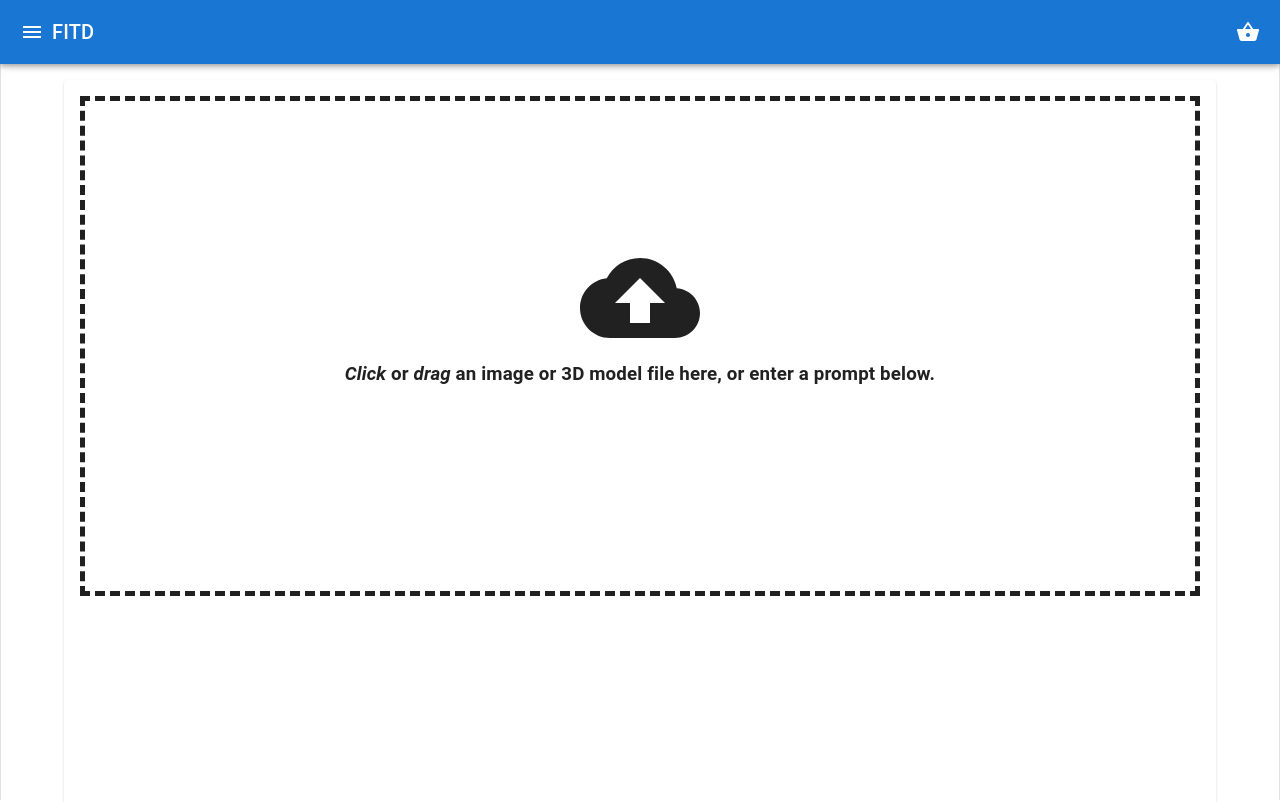
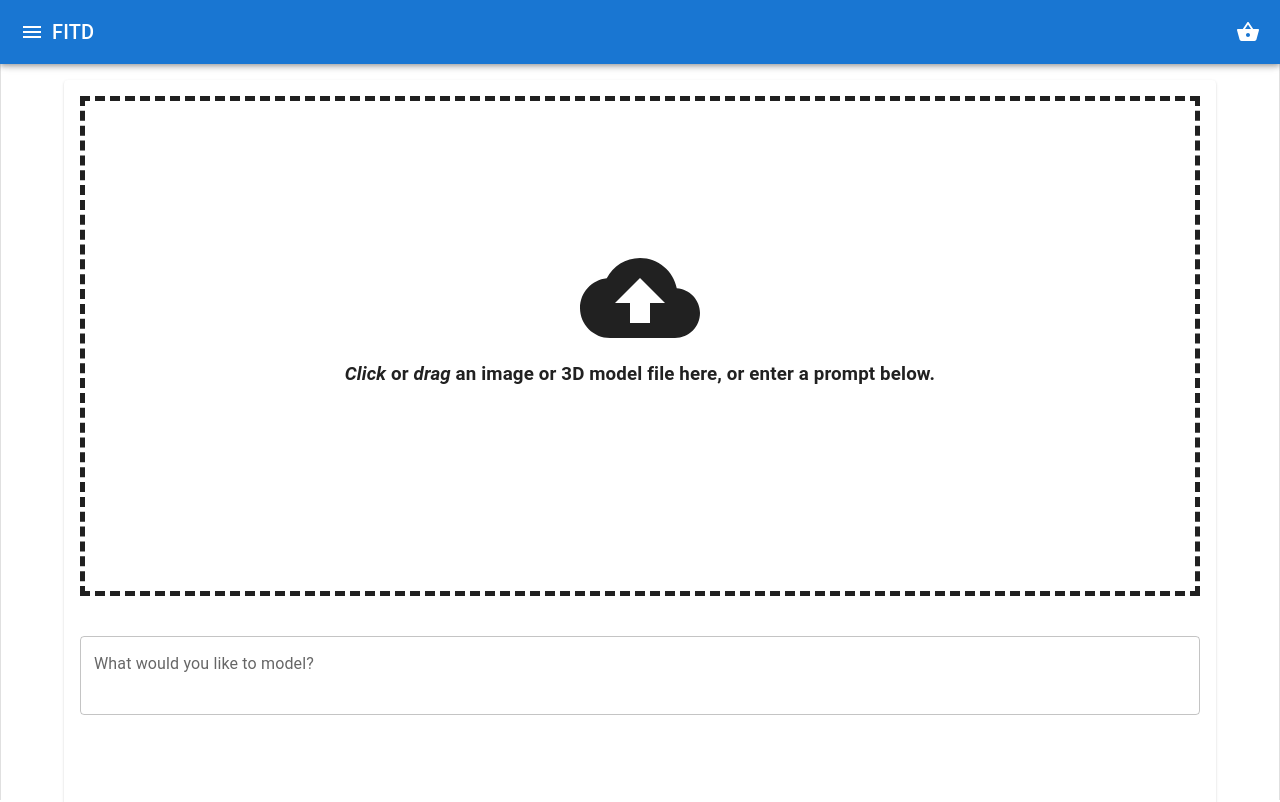
Before and after one commit to Peterg101/shopify-redux, a React (Create React App) app: page / in a window 1280 px wide. Shown: the top 802 px of the page. Built offline with nearby package versions, Linux system fonts and the light colour scheme.

Commit message:
ai text prompt is back on the menu

```diff
--- a/public/index.html
+++ b/public/index.html
@@ -14,7 +14,7 @@
       manifest.json provides metadata used when your web app is installed on a
       user's mobile device or desktop. See https://developers.google.com/web/fundamentals/web-app-manifest/
     -->
-    <link rel="manifest" href="%PUBLIC_URL%/manifest.json" />
+    <!-- <link rel="manifest" href="%PUBLIC_URL%/manifest.json" /> -->
     <!--
       Notice the use of %PUBLIC_URL% in the tags above.
       It will be replaced with the URL of the `public` folder during the build.
@@ -24,7 +24,7 @@
       work correctly both with client-side routing and a non-root public URL.
       Learn how to configure a non-root public URL by running `npm run build`.
     -->
-    <title>React Redux App</title>
+    <title>FITD</title>
   </head>
   <body>
     <noscript>You need to enable JavaScript to run this app.</noscript>
--- a/src/app/utility/utils.tsx
+++ b/src/app/utility/utils.tsx
@@ -81,7 +81,7 @@ export function calculateThreeVolume(mesh: THREE.Mesh<any, any, any> , precision
     volumen += volumenTriangular(a, b, c);
   }
   if(precision){
-    return (Math.abs(volumen));
+    return (Math.abs(volumen/10));
 
   }else{
     return (Math.abs((volumen/1000)));
--- /dev/null
+++ b/src/features/display/aiTextPrompt.tsx
@@ -0,0 +1,84 @@
+import Box from '@mui/material/Box';
+import TextField from '@mui/material/TextField';
+import React, { useState, ChangeEvent, KeyboardEvent, useRef } from 'react';
+import { generateUUID } from 'three/src/math/MathUtils';
+
+const AiTextPrompt = () => {
+  const [disabledField, setDisabledField] = useState<boolean>(false);
+  const textFieldRef = useRef<HTMLInputElement>(null);
+  const [value, setValue] = useState<string>('');
+
+  const downloadAndSetFile = async (url: string) => {
+    const proxyUrl = 'https://cors-anywhere.herokuapp.com/';
+    const fileUrl = `${proxyUrl}${url}`;
+    try {
+      const response = await fetch(fileUrl);
+
+      if (!response.ok) {
+        throw new Error('Network response was not ok');
+      }
+
+      const blob = await response.blob();
+      const newUrl = URL.createObjectURL(blob);
+      const uuid = generateUUID();
+      const filename: string = `generated_file${uuid}.obj`;
+      const file = new File([blob], filename, { type: blob.type });
+
+      // Assuming these handlers are available, uncomment and set the states
+      // setActualFile(file);
+      // setSelectedFile(newUrl);
+      // setSelectedFileType('obj');
+
+      console.log(blob, newUrl); // Debug logs
+    } catch (error) {
+      console.error('Error downloading file:', error);
+    }
+  };
+
+  const handleKeyPress = (event: KeyboardEvent<HTMLDivElement>) => {
+    if (event.key === 'Enter' && value) {
+      handleSubmit();
+    }
+  };
+
+  const handleChange = (event: ChangeEvent<HTMLInputElement>) => {
+    setValue(event.target.value);
+  };
+
+  const handleSubmit = async () => {
+    setDisabledField(true);
+
+    // Here you can include your async logic to handle tasks, etc.
+    // Example:
+    console.log('Submitting with value:', value);
+    // Uncomment to call the async task processing or API here.
+
+    setValue('');
+    setDisabledField(false);
+
+    if (textFieldRef.current) {
+      textFieldRef.current.blur();
+    }
+  };
+
+  return (
+    <Box sx={{ width: '100%' }}>
+      <TextField
+        disabled={disabledField}
+        label="What would you like to model?"
+        variant="outlined"
+        sx={{ width: '100%' }}
+        value={value}
+        onChange={handleChange}
+        onKeyDown={handleKeyPress}
+        multiline
+        inputRef={textFieldRef}
+        minRows={2}
+        maxRows={4}
+        inputProps={{ maxLength: 300 }}
+      />
+    </Box>
+  );
+};
+
+export default AiTextPrompt;
--- a/src/features/display/dropzone.tsx
+++ b/src/features/display/dropzone.tsx
@@ -5,13 +5,18 @@ import { useFile } from '../../services/fileProvider';
 import { createFileBlob, extractFileType } from '../../app/utility/utils';
 import { useDispatch } from 'react-redux';
 import {setFileProperties} from '../../services/dataSlice';
+import { setLeftDrawerClosed, setRightDrawerClosed } from '../../services/userInterfaceSlice';
+import AiTextPrompt from './aiTextPrompt';
+import { Box } from '@mui/material';
 
 export const Dropzone = () => {
+
     const {actualFile, setActualFile} = useFile()
     const dispatch = useDispatch()
 
     const handleProcessFile = useCallback((file: File): void => {
-
+        dispatch(setRightDrawerClosed())
+        dispatch(setLeftDrawerClosed())
       const fileBlob = createFileBlob(file)
       const fileExtension = extractFileType(file)
       dispatch(setFileProperties(
@@ -23,6 +28,7 @@ export const Dropzone = () => {
       setActualFile(file)
     }, [setActualFile, dispatch])
     const onDrop = useCallback((acceptedFiles: File[]) => {
+
         acceptedFiles.forEach((file: File) => {
         handleProcessFile(file)
         })
@@ -31,11 +37,19 @@ export const Dropzone = () => {
     const {getRootProps, getInputProps} = useDropzone({onDrop})
 
     return (
-        <div {...getRootProps()} style={{border: '5px dashed', height: '500px', display: 'flex', alignItems: 'center', justifyContent: 'center', flexDirection: 'column'}}>
+      <Box>
+        <Box {...getRootProps()} style={{border: '5px dashed', height: '500px', display: 'flex', alignItems: 'center', justifyContent: 'center', flexDirection: 'column'}}>
           <input {...getInputProps()} />
           <CloudUploadIcon sx={{'scale': '5'}}/>
           <h3 style={{marginTop: 50}}><em>Click</em> or <em>drag</em> an image or 3D model file here, or enter a prompt below.</h3>
-        </div>
+
+        </Box>
+        <Box sx={{marginTop: 5}}>
+        <AiTextPrompt/>
+        </Box>
+
+        </Box>
       )
 
+
 }
--- a/src/features/userInterface/editBasketItem.tsx
+++ b/src/features/userInterface/editBasketItem.tsx
@@ -8,7 +8,7 @@ import { useUploadedFiles } from '../../services/uploadedFilesProvider';
 import { useDispatch, useSelector } from "react-redux";
 import { RootState } from "../../app/store";
 import { setUploadedFileEditProperties } from '../../services/dataSlice';
-import { setAllBasketItems } from '../../services/userInterfaceSlice';
+import { setAllBasketItems, setLeftDrawerClosed, setRightDrawerClosed } from '../../services/userInterfaceSlice';
 
 const EditBasketItem: React.FC<{item: BasketItem}> = ({item}) => {
 const {actualFile, setActualFile} = useFile()
@@ -29,6 +29,8 @@ const handleEditBasketItem = (item: BasketItem) => {
     const {newUploadedFiles, newBasketItems} = deleteFileAndBasketItemFromArray(item.id, uploadedFiles, userInterfaceSlice.basketItems)
     setUploadedFiles(newUploadedFiles)
     dispatch(setAllBasketItems({newBasketItems: newBasketItems}))
+    dispatch(setRightDrawerClosed())
+    dispatch(setLeftDrawerClosed())
 }
   return (
     <Button
--- a/src/services/userInterfaceSlice.tsx
+++ b/src/services/userInterfaceSlice.tsx
@@ -17,10 +17,19 @@ export const userInterfaceSlice = createSlice({
         setLeftDrawerOpen: (state) => {
             const newLeftDrawerState = !state.leftDrawerOpen
             state.leftDrawerOpen = newLeftDrawerState
+            state.rightDrawerOpen = false
         },
         setRightDrawerOpen: (state) => {
             const newRightDrawerState = !state.rightDrawerOpen
             state.rightDrawerOpen = newRightDrawerState
+            state.leftDrawerOpen = false
+        },
+        setLeftDrawerClosed: (state) => {
+            state.leftDrawerOpen = false
+        },
+        setRightDrawerClosed: (state) => {
+
+            state.rightDrawerOpen = false
         },
         setBasketItems: (state, action: PayloadAction<{newBasketItem: BasketItem}>) => {
             const {newBasketItem} = action.payload
@@ -46,6 +55,8 @@ export const userInterfaceSlice = createSlice({
 export const {
     setLeftDrawerOpen,
     setRightDrawerOpen,
+    setLeftDrawerClosed,
+    setRightDrawerClosed,
     setBasketItems,
     setAllBasketItems,
     clearBasketItems,
```
Also changed, not shown: public/manifest.json, src/features/display/objScene.tsx (line endings or trailing spaces).
